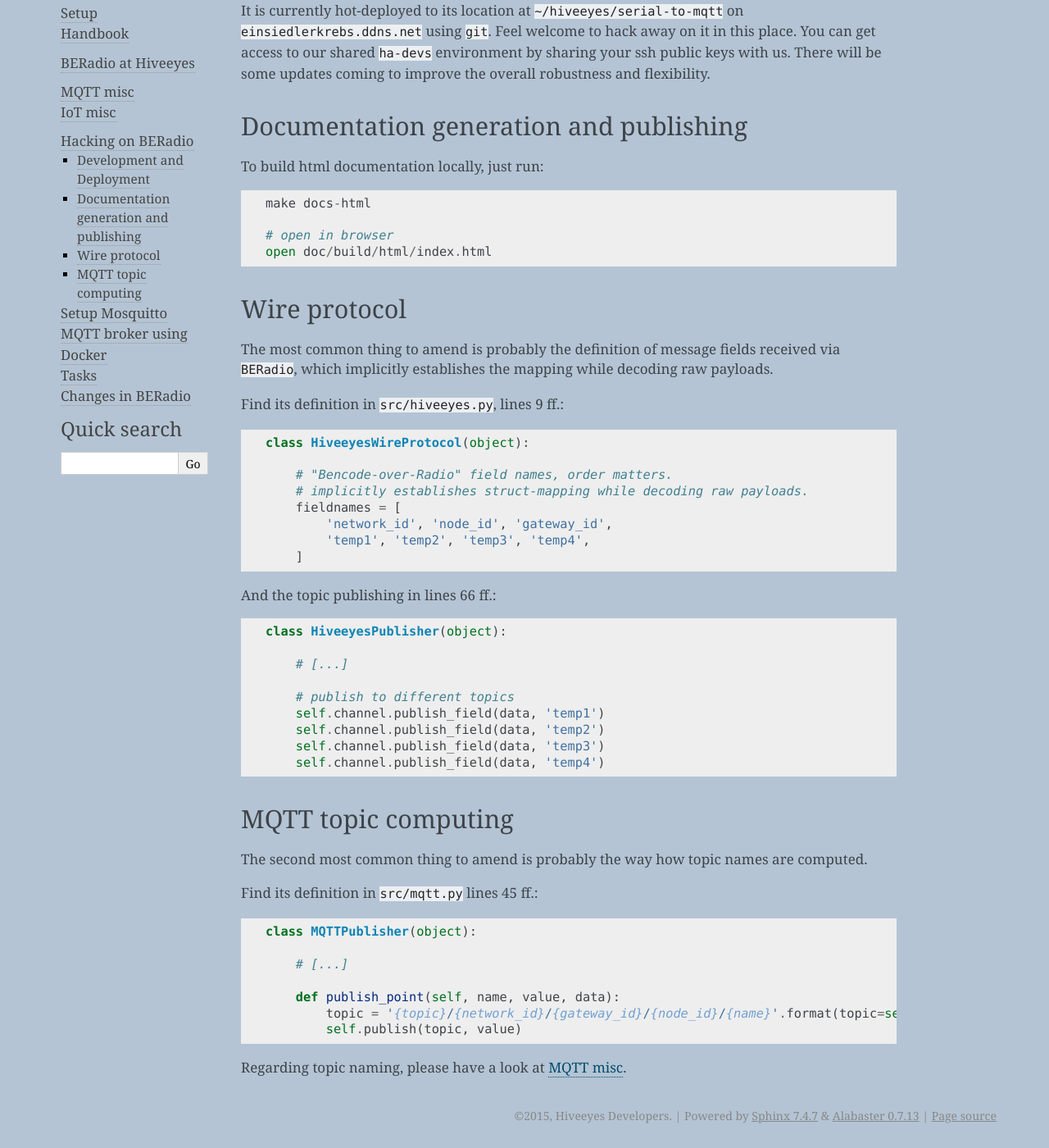
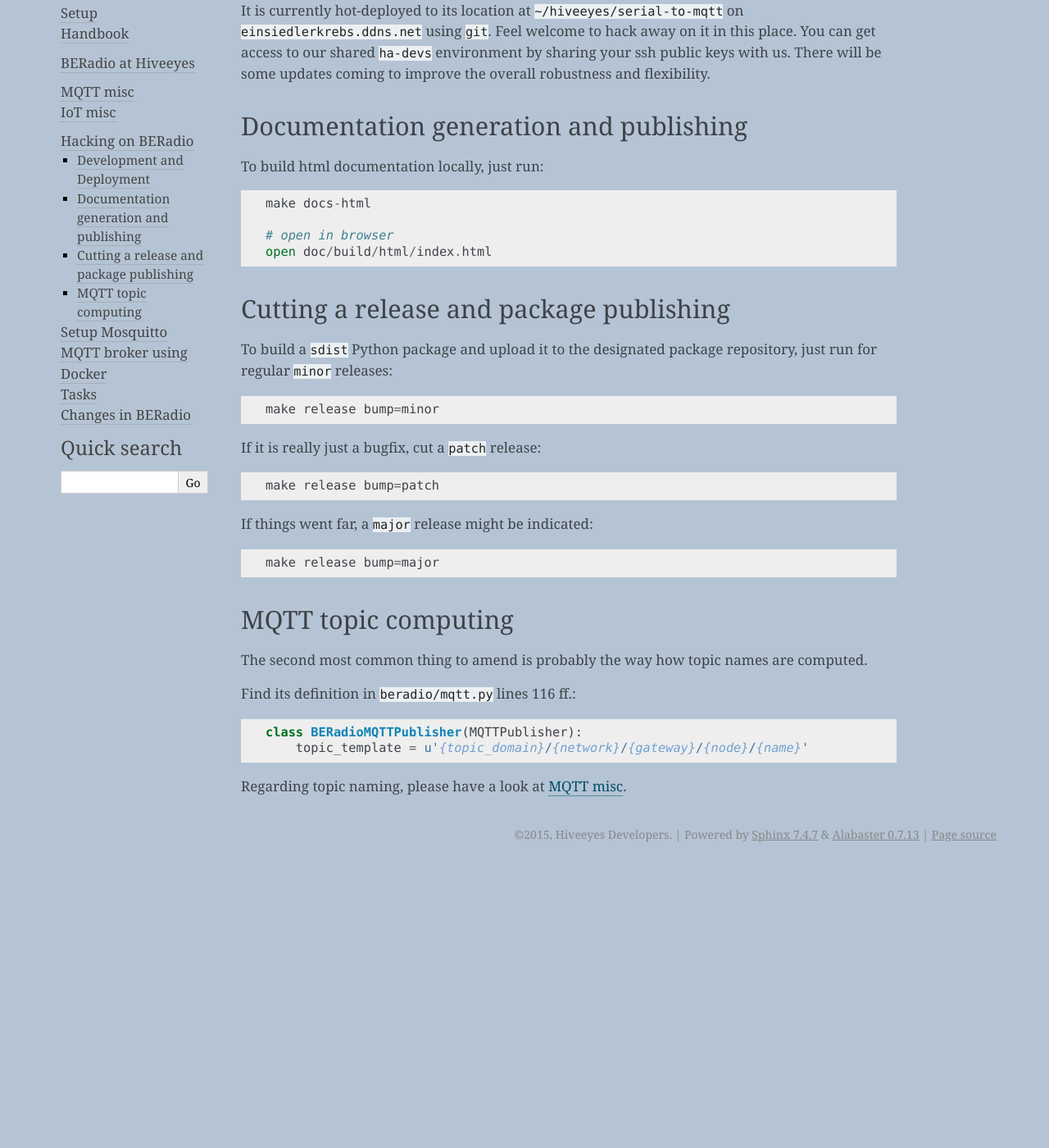
Before and after one commit to hiveeyes/beradio, a Sphinx documentation site: the page built from doc/source/hacking.rst, in a window 1280 px wide and 1400 px high, scrolled down 258 px. Shown: the whole window at 82% size. Built offline with Sphinx 7.4.7, drawn with Linux system fonts in a browser that asks for light colours; after the commit the page ends 1315 px from its top, so only the background shows below that.

```diff
--- a/CHANGES.rst
+++ b/CHANGES.rst
@@ -6,6 +6,10 @@ Changes in BERadio
 develop
 -------
 
+
+2015-10-27 0.4.2
+----------------
+- prepare fully automatic package building and publishing
 
 2015-10-27 0.4.1
 ----------------
--- a/doc/source/hacking.rst
+++ b/doc/source/hacking.rst
@@ -27,34 +27,20 @@ To build html documentation locally, just run::
     open doc/build/html/index.html
 
 
-Wire protocol
-=============
+Cutting a release and package publishing
+========================================
+To build a ``sdist`` Python package and upload it to the designated package repository,
+just run for regular ``minor`` releases::
 
-The most common thing to amend is probably the definition of message fields received via ``BERadio``,
-which implicitly establishes the mapping while decoding raw payloads.
+    make release bump=minor
 
-Find its definition in ``src/hiveeyes.py``, lines 9 ff.::
+If it is really just a bugfix, cut a ``patch`` release::
 
-    class HiveeyesWireProtocol(object):
+    make release bump=patch
 
-        # "Bencode-over-Radio" field names, order matters.
-        # implicitly establishes struct-mapping while decoding raw payloads.
-        fieldnames = [
-            'network_id', 'node_id', 'gateway_id',
-            'temp1', 'temp2', 'temp3', 'temp4',
-        ]
+If things went far, a ``major`` release might be indicated::
 
-And the topic publishing in lines  66 ff.::
-
-    class HiveeyesPublisher(object):
-
-        # [...]
-
-        # publish to different topics
-        self.channel.publish_field(data, 'temp1')
-        self.channel.publish_field(data, 'temp2')
-        self.channel.publish_field(data, 'temp3')
-        self.channel.publish_field(data, 'temp4')
+    make release bump=major
 
 
 MQTT topic computing
@@ -62,14 +48,9 @@ MQTT topic computing
 
 The second most common thing to amend is probably the way how topic names are computed.
 
-Find its definition in ``src/mqtt.py`` lines 45 ff.::
+Find its definition in ``beradio/mqtt.py`` lines 116 ff.::
 
-    class MQTTPublisher(object):
-
-        # [...]
-
-        def publish_point(self, name, value, data):
-            topic = '{topic}/{network_id}/{gateway_id}/{node_id}/{name}'.format(topic=self.topic, name=name, **data)
-            self.publish(topic, value)
+    class BERadioMQTTPublisher(MQTTPublisher):
+        topic_template = u'{topic_domain}/{network}/{gateway}/{node}/{name}'
 
 Regarding topic naming, please have a look at :ref:`mqtt-resources`.
```
Also changed, not shown: 2 other files.
